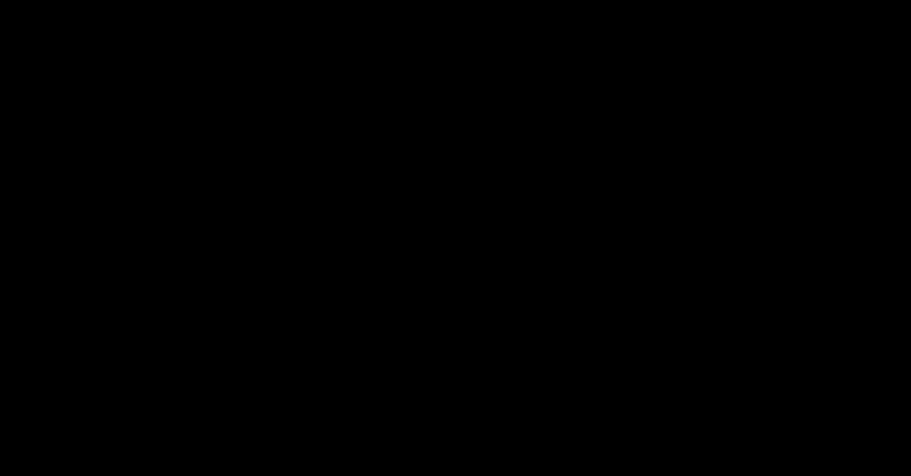
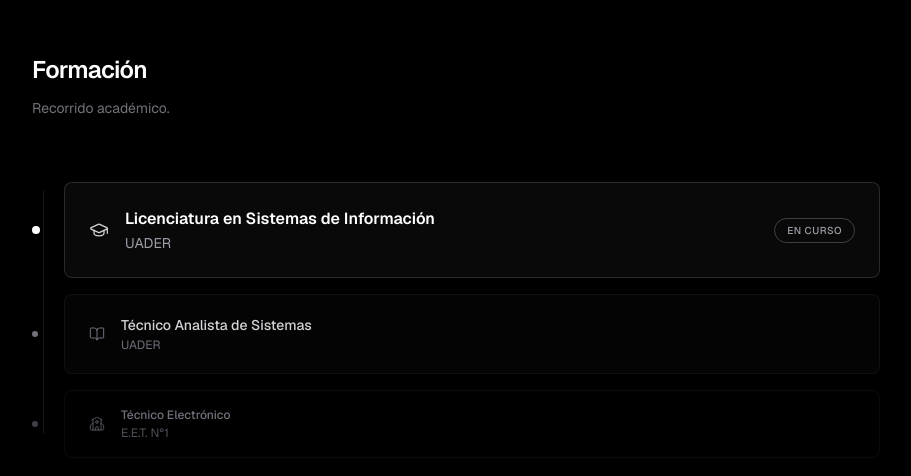
Before and after one commit to JuanOlmos43/PORTFOLIO, a Next.js app: page / in a window 1280 px wide. Shown: the part 2082-2558 px from the top of the page, without its empty margins (184-1095 px from the left). Before the commit the page ends 2520 px from the top, so only its background shows below. Built offline with nearby package versions, Linux system fonts and the light colour scheme.

Commit message:
Education implementada

```diff
--- a/components/sections/Education.tsx
+++ b/components/sections/Education.tsx
@@ -1,9 +1,164 @@
 "use client";
 
+import { useRef } from "react";
+import { motion, useInView, type Variants } from "framer-motion";
+import { GraduationCap, BookOpen, School } from "lucide-react";
+
+/* ──────────────────────────────────────────────
+   Animation Variants
+   ────────────────────────────────────────────── */
+
+const container: Variants = {
+  hidden: {},
+  visible: {
+    transition: {
+      staggerChildren: 0.15,
+    },
+  },
+};
+
+const fadeUp: Variants = {
+  hidden: { opacity: 0, y: 20 },
+  visible: {
+    opacity: 1,
+    y: 0,
+    transition: {
+      duration: 0.5,
+      ease: [0.25, 0.46, 0.45, 0.94],
+    },
+  },
+};
+
+/* ──────────────────────────────────────────────
+   Education Data
+   ────────────────────────────────────────────── */
+
+const education = [
+  {
+    tier: "primary" as const,
+    title: "Licenciatura en Sistemas de Información",
+    institution: "UADER",
+    status: "En curso",
+    icon: GraduationCap,
+  },
+  {
+    tier: "secondary" as const,
+    title: "Técnico Analista de Sistemas",
+    institution: "UADER",
+    status: null,
+    icon: BookOpen,
+  },
+  {
+    tier: "tertiary" as const,
+    title: "Técnico Electrónico",
+    institution: "E.E.T. N°1",
+    status: null,
+    icon: School,
+  },
+];
+
+/* ──────────────────────────────────────────────
+   Tier Styles
+   ────────────────────────────────────────────── */
+
+const tierStyles = {
+  primary: {
+    wrapper: "border-zinc-700/60 bg-zinc-900/40",
+    title: "text-base font-semibold text-white",
+    institution: "text-sm text-zinc-400",
+    icon: "text-zinc-300",
+    dot: "h-2 w-2 bg-white",
+    padding: "p-6",
+  },
+  secondary: {
+    wrapper: "border-zinc-800/40 bg-zinc-900/20",
+    title: "text-sm font-medium text-zinc-300",
+    institution: "text-xs text-zinc-500",
+    icon: "text-zinc-500",
+    dot: "h-1.5 w-1.5 bg-zinc-500",
+    padding: "px-6 py-5",
+  },
+  tertiary: {
+    wrapper: "border-zinc-800/30 bg-transparent",
+    title: "text-xs font-medium text-zinc-500",
+    institution: "text-xs text-zinc-600",
+    icon: "text-zinc-600",
+    dot: "h-1.5 w-1.5 bg-zinc-700",
+    padding: "px-6 py-4",
+  },
+};
+
+/* ──────────────────────────────────────────────
+   Education Section
+   ────────────────────────────────────────────── */
+
 export default function Education() {
+  const ref = useRef<HTMLElement>(null);
+  const isInView = useInView(ref, { once: true, margin: "-100px" });
+
   return (
-    <section id="education" className="py-32" aria-label="Education">
-      {/* Content will be added here */}
+    <section ref={ref} id="education" className="py-32" aria-label="Education">
+      <motion.div
+        variants={container}
+        initial="hidden"
+        animate={isInView ? "visible" : "hidden"}
+        className="space-y-16"
+      >
+        {/* ── Section Header ───────────────────── */}
+        <motion.div variants={fadeUp} className="space-y-3">
+          <h2 className="text-2xl font-semibold tracking-tight text-white">
+            Formación
+          </h2>
+          <p className="text-sm text-zinc-500">Recorrido académico.</p>
+        </motion.div>
+
+        {/* ── Timeline ─────────────────────────── */}
+        <div className="relative space-y-4">
+          {/* Vertical line */}
+          <div className="absolute left-[11px] top-2 bottom-2 w-px bg-zinc-800/60" />
+
+          {education.map(({ tier, title, institution, status, icon: Icon }) => {
+            const styles = tierStyles[tier];
+
+            return (
+              <motion.div
+                key={title}
+                variants={fadeUp}
+                className="relative flex items-start gap-6 pl-8"
+              >
+                {/* Timeline dot */}
+                <div
+                  className={`absolute left-0 top-[50%] -translate-y-1/2 rounded-full ${styles.dot}`}
+                />
+
+                {/* Card */}
+                <div
+                  className={`flex flex-1 items-center gap-4 rounded-lg border ${styles.wrapper} ${styles.padding} transition-colors duration-300 hover:border-zinc-700`}
+                >
+                  <Icon
+                    size={tier === "primary" ? 20 : 16}
+                    strokeWidth={1.5}
+                    className={`shrink-0 ${styles.icon}`}
+                  />
+
+                  <div className="min-w-0 flex-1">
+                    <p className={styles.title}>{title}</p>
+                    <p className={`mt-0.5 ${styles.institution}`}>
+                      {institution}
+                    </p>
+                  </div>
+
+                  {status && (
+                    <span className="shrink-0 rounded-full border border-zinc-700 px-3 py-1 text-[10px] font-medium uppercase tracking-wider text-zinc-400">
+                      {status}
+                    </span>
+                  )}
+                </div>
+              </motion.div>
+            );
+          })}
+        </div>
+      </motion.div>
     </section>
   );
 }
```
